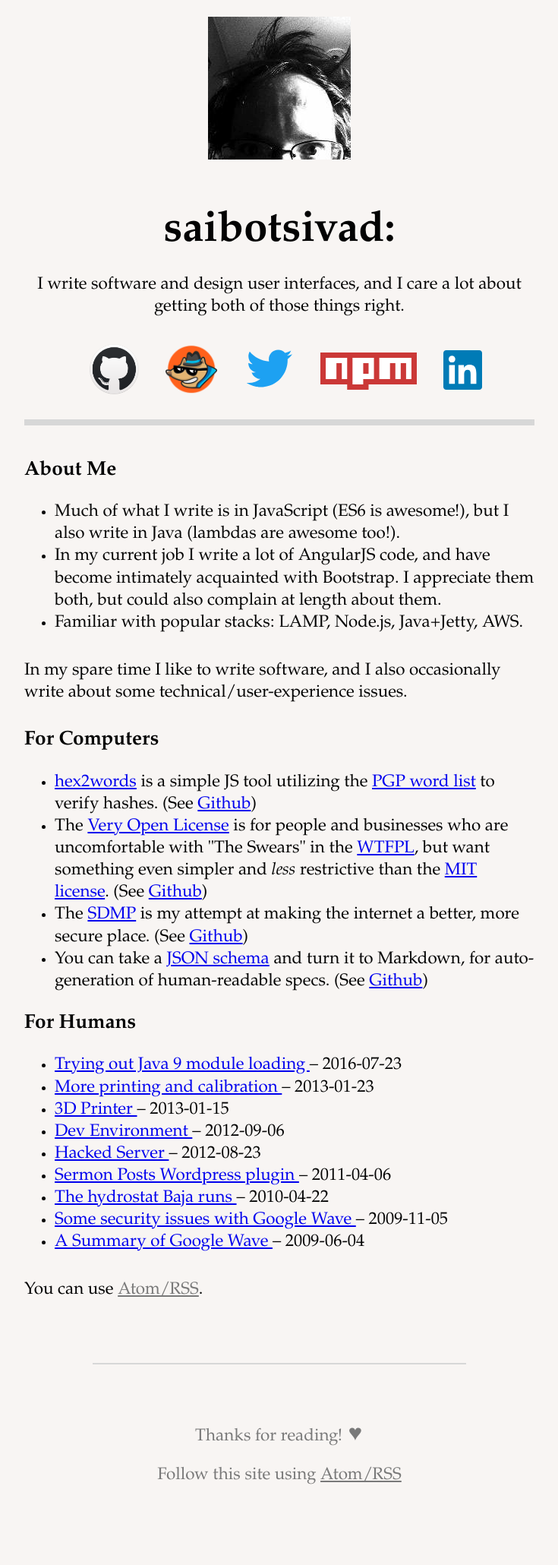
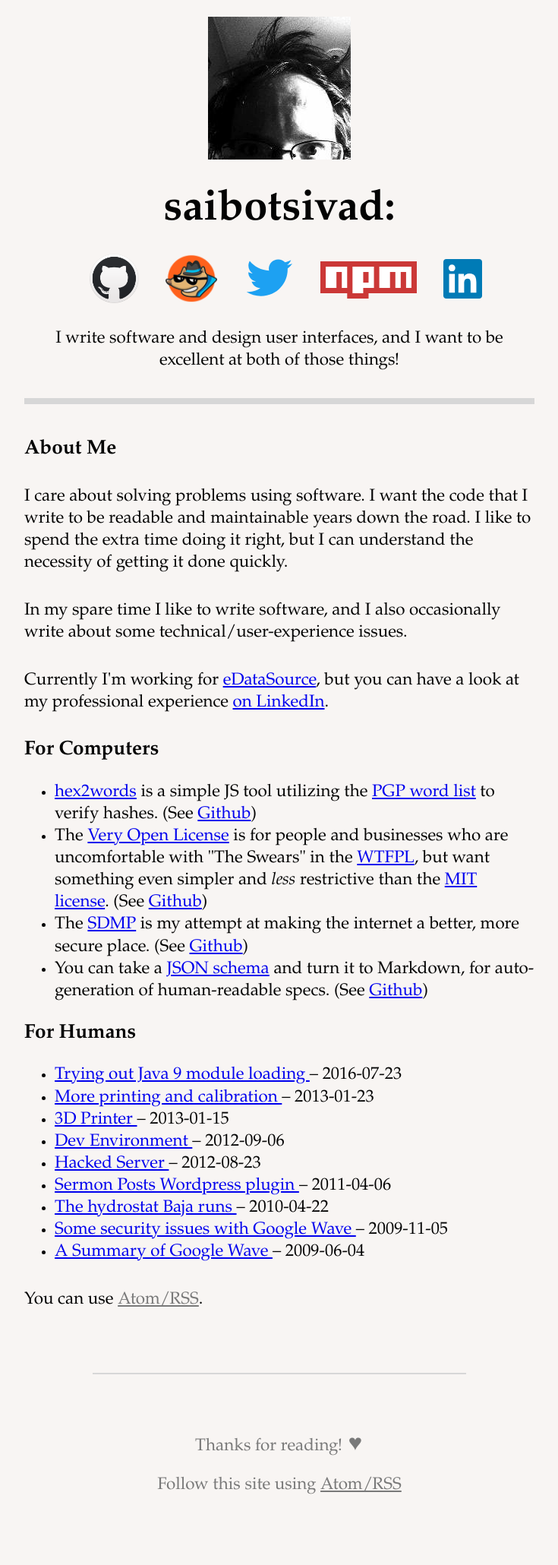
Before and after one commit to saibotsivad/saibotsivad.github.io, a Jekyll site: the page built from index.md, in a window 1280 px wide. Shown: the whole page at 76% size, without its empty margins (272-1007 px from the left). Built offline with Jekyll 4.4.1, drawn with Linux system fonts in a browser that asks for light colours.

Commit message:
Some more tweaks to the main page text

```diff
--- a/_config.yaml
+++ b/_config.yaml
@@ -7,6 +7,6 @@ kramdown:
 exclude: [ "Gemfile", "Gemfile.lock", "readme.md" ]
 include: [ ".well-known" ]
 name: "saibotsivad"
-description: "Excellence in software."
+description: "Trying to be excellent in software and user interfaces."
 url: "http://saibotsivad.com"
 permalink: pretty
--- a/index.md
+++ b/index.md
@@ -23,7 +23,6 @@ identities:
 <header class="index">
 	<img src="/logo.jpg" alt="Logo of Tobias!">
 	<h1>saibotsivad:</h1>
-	<p>I write software and design user interfaces, and I care a lot about getting both of those things right.</p>
 	<ul class="online-presence-icons">
 		{% for identity in page.identities %}
 		<li class="{{ identity.name }}">
@@ -33,20 +32,24 @@ identities:
 		</li>
 		{% endfor %}
 	</ul>
+	<p>I write software and design user interfaces, and I want to be excellent at both of those things!</p>
 	<hr>
 </header>
 
 # About Me
 
-* Much of what I write is in JavaScript (ES6 is awesome!), but I
-	also write in Java (lambdas are awesome too!).
-* In my current job I write a lot of AngularJS code, and have
-	become intimately acquainted with Bootstrap. I appreciate
-	them both, but could also complain at length about them.
-* Familiar with popular stacks: LAMP, Node.js, Java+Jetty, AWS.
+I care about solving problems using software. I want the
+code that I write to be readable and maintainable years
+down the road. I like to spend the extra time doing it
+right, but I can understand the necessity of getting it
+done quickly.
 
 In my spare time I like to write software, and I also occasionally
 write about some technical/user-experience issues.
+
+Currently I'm working for [eDataSource](http://www.edatasource.com/),
+but you can have a look at my professional experience
+[on LinkedIn](https://linkedin.com/in/saibotsivad).
 
 # For Computers
 
--- a/style.scss
+++ b/style.scss
@@ -26,7 +26,7 @@ header.index {
 	}
 	h1 {
 		font-size: 2.5em;
-		margin-top: 1em;
+		margin-top: 0.5em;
 		margin-bottom: 0.5em;
 		line-height: 1em;
 	}
```
